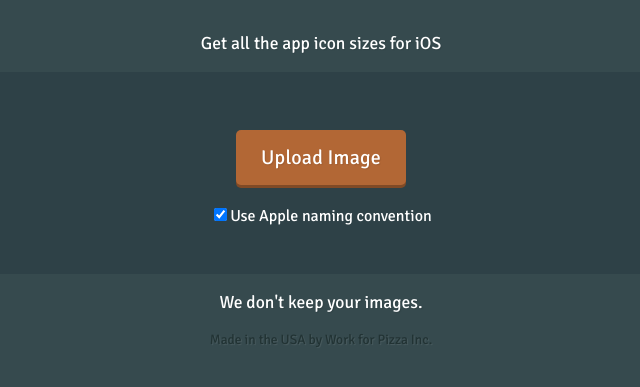
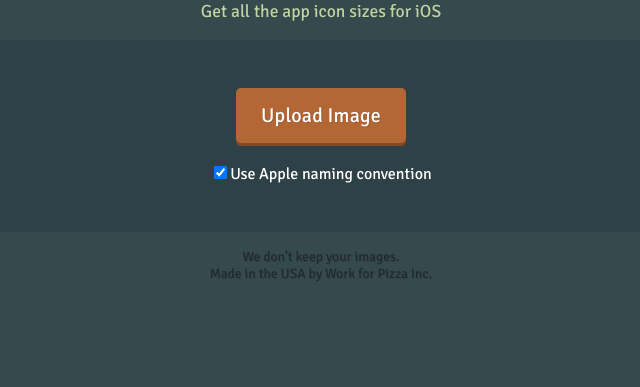
Before and after one commit to irneh/iconer, a Flask app: page / in a window 1280 px wide. Shown: the part 132-519 px from the top of the page, without its empty margins (319-959 px from the left). Run offline with Flask 2, Linux system fonts and the light colour scheme; some libraries are stand-ins or nearby versions.

Commit message:
CSS updates

```diff
--- a/static/css/app.css
+++ b/static/css/app.css
@@ -14,21 +15,30 @@ h1 {
 	color: #91bf5b;
 	text-shadow: -0.04em 0.04em #364a4e, -0.09em 0.09em #29383c;
 	margin-bottom: 0;
-	margin-top: 0.25em;
 	text-transform: uppercase;
 	letter-spacing: 0.05em;
 }
 
+a:link {
+	color:#B26735;
+}
+
+a:visited {
+	color:#222A2D;
+}
+
 .content-main {
-	width: 90%;
+	width: 85%;
 	margin: 0 auto;
 	color: #FFF;
 }
 
-p{
+.content-main p{
 	text-align: center;
 	font-size: 1.1em;
 	text-shadow: 1px 1px 1px rgba(0,0,0,0.1);
+	margin-top:0;
+	color: #BED2A2;
 }
 
 form {
@@ -62,9 +66,9 @@ label input[type="file"] {
 .upload{
     border-radius: 5px;
     padding: 0.75em 1.25em;
-    margin: 0.5em 0 1em 0;
+    margin: 0 0 1em 0;
     display: inline-block;
-	background: #B26735; /* Old browsers */
+	background: #B26735;
 	box-shadow: 0px 3px 0px #804A26;
 	text-shadow: 1px 1px 1px rgba(0,0,0,0.1);
 	letter-spacing:0.01em;
@@ -80,6 +84,6 @@ footer {
 	font-size:0.85em;
 	width: 100%;
 	text-align: center;
-	color: #223334;
-	text-shadow: 1px 1px 1px rgba(255,255,255,0.1);
+	color: #222A2D;
+	text-shadow: 1px 1px 0px rgba(0,0,0,0.1);
 }
--- a/templates/index.html
+++ b/templates/index.html
@@ -12,10 +12,11 @@
 		 <label><input type='checkbox' name='use_apple_names' value='use_apple_names' checked>Use Apple naming convention</label>
 	</form>
 
-	<p>We don't keep your images.</p>
 </div>
 
 <footer>
-	Made in the USA by Work for Pizza Inc.
+	<p>We don't keep your images.<br/>
+
+	Made in the USA by Work for Pizza Inc.</p>
 </footer>
 {% endblock %}
```
Also changed, not shown: other parts of static/css/app.css (+2 -7 lines), templates/download.html (+13 -2 lines).
